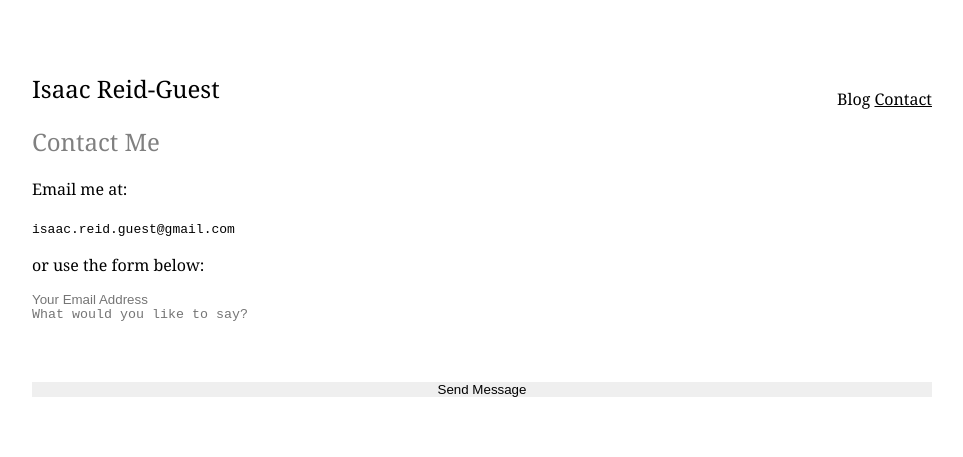
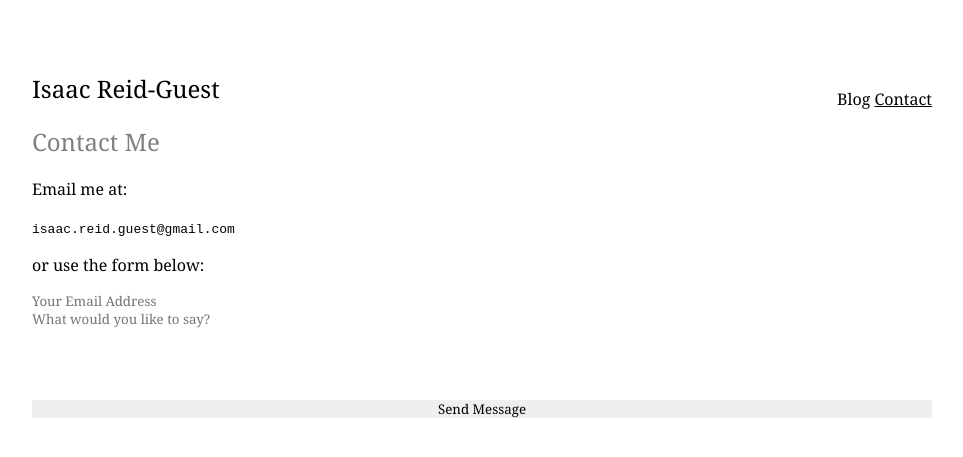
Before and after one commit to ir-g/ir-g.github.io, a Jekyll site: the page built from contact.md, in a window 1280 px wide. Shown: the top 457 px of the page, without its empty margins (158-1121 px from the left). Built offline with Jekyll 4.4.1, drawn with Linux system fonts in a browser that asks for light colours.

Commit message:
Update contact.md

```diff
--- a/contact.md
+++ b/contact.md
@@ -14,8 +14,8 @@ or use the form below:
 <div>
   <form action="https://formspree.io/{{ site.email }}" method="POST" class="form-stacked form-light">
     <input type="hidden" name="_next" value="//isaacrg.github.io/m/email-thanks/" />
-    <input type="text" name="email" class="display-block width-100pc border-none padding-0" placeholder="Your Email Address">
-    <textarea type="text" name="content" class="display-block width-100pc resize-none border-none padding-0" rows="5" placeholder="What would you like to say?"></textarea>
-    <input type="submit" class="display-block width-100pc border-none padding-0" value="Send Message">
+    <input type="text" name="email" class="display-block width-100pc border-none padding-0 font-std" placeholder="Your Email Address">
+    <textarea type="text" name="content" class="display-block width-100pc resize-none border-none padding-0 font-std" rows="5" placeholder="What would you like to say?"></textarea>
+    <input type="submit" class="display-block width-100pc border-none padding-0 font-std" value="Send Message">
   </form>
 </div>
```
